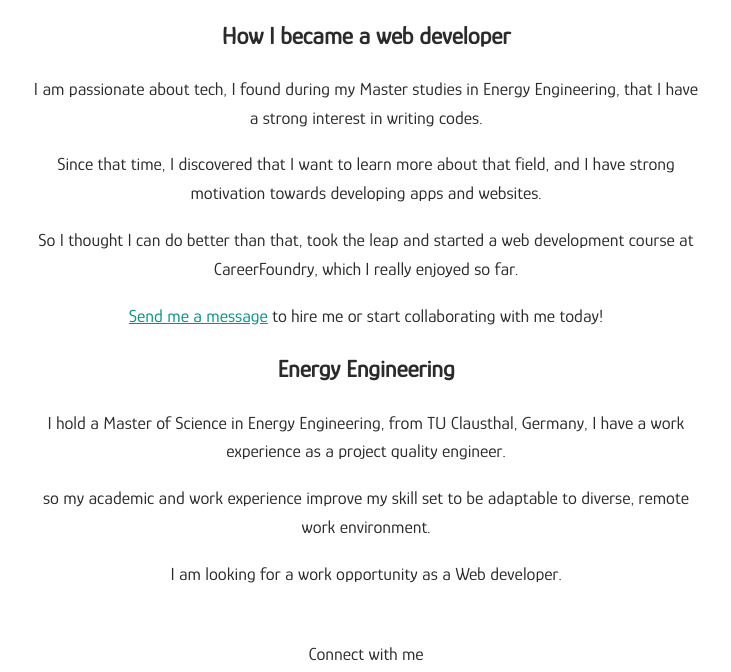
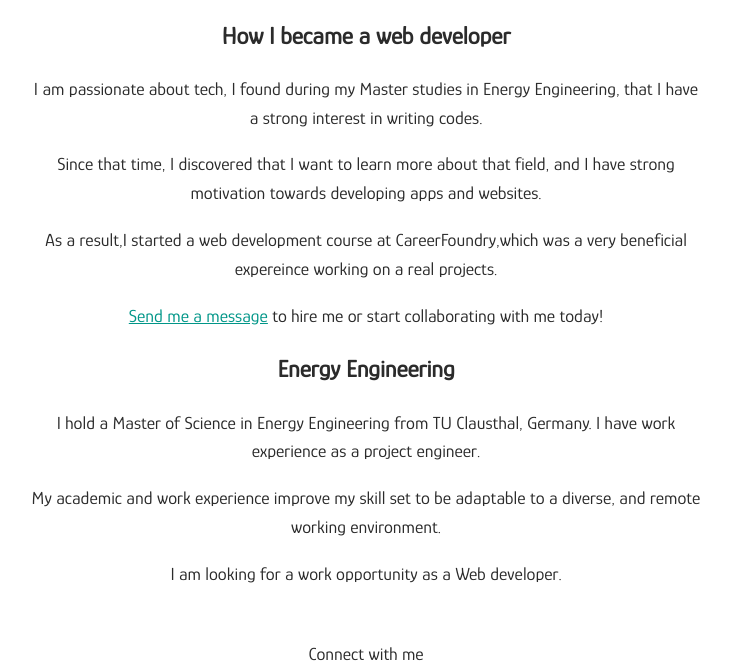
Before and after one commit to Mina10170/portfolio-website, a plain HTML site: page about.html in a window 1280 px wide. Shown: the part 786-1458 px from the top of the page, without its empty margins (274-1005 px from the left). Drawn offline with nearby package versions, Linux system fonts and the light colour scheme.

Commit message:
update
If applied, this commit updates the about.html file.

```diff
--- a/about.html
+++ b/about.html
@@ -94,14 +94,13 @@
       <h2>How I became a web developer</h2>
       <p>I am passionate about tech, I found during my Master studies in Energy Engineering, that I have a strong interest in writing codes.</p>
       <p>Since that time, I discovered that I want to learn more about that field, and I have strong motivation towards developing apps and websites.</p>
-      <p>So I thought I can do better than that, took the leap and started a web development course at CareerFoundry,
-        which I really enjoyed so far.</p>
+      <p>As a result,I started a web development course at CareerFoundry,which was a very beneficial expereince working on a real projects.</p>
       <p><a href="mailto:mina10170@hotmail.com?subject=Webdeveloper%20connection" target="_blank">Send me a message</a>
         to hire me or start collaborating with me today!</p>
 
       <h2>Energy Engineering</h2>
-      <p>I hold a Master of Science in Energy Engineering, from TU Clausthal, Germany, I have a work experience as a project quality engineer.</p>
-       <p>so my academic and work experience improve my skill set to be adaptable to diverse, remote work environment.</p>
+      <p>I hold a Master of Science in Energy Engineering from TU Clausthal, Germany. I have work experience as a project engineer.</p>
+       <p>My academic and work experience improve my skill set to be adaptable to a diverse, and remote working environment.</p>
        <p>I am looking for a work opportunity as a Web developer. </p>
     </div>
   </main>
```
